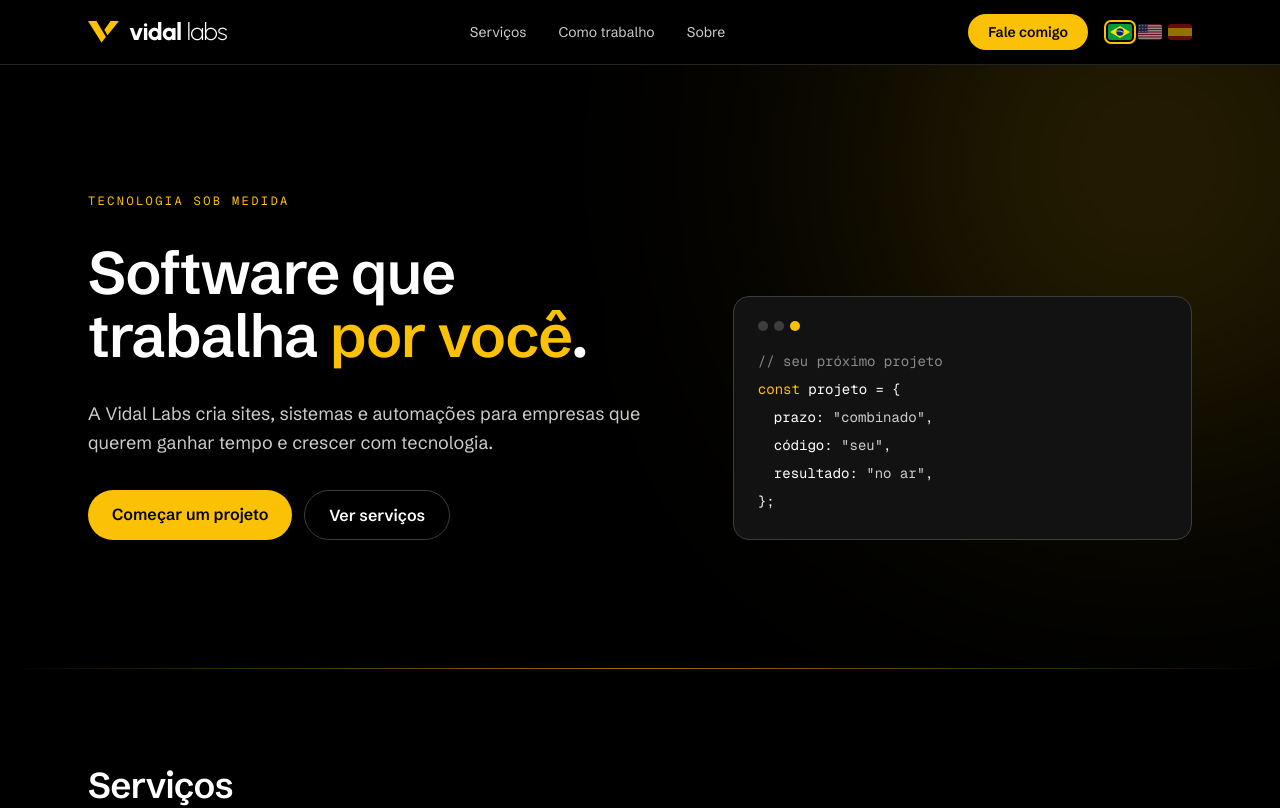
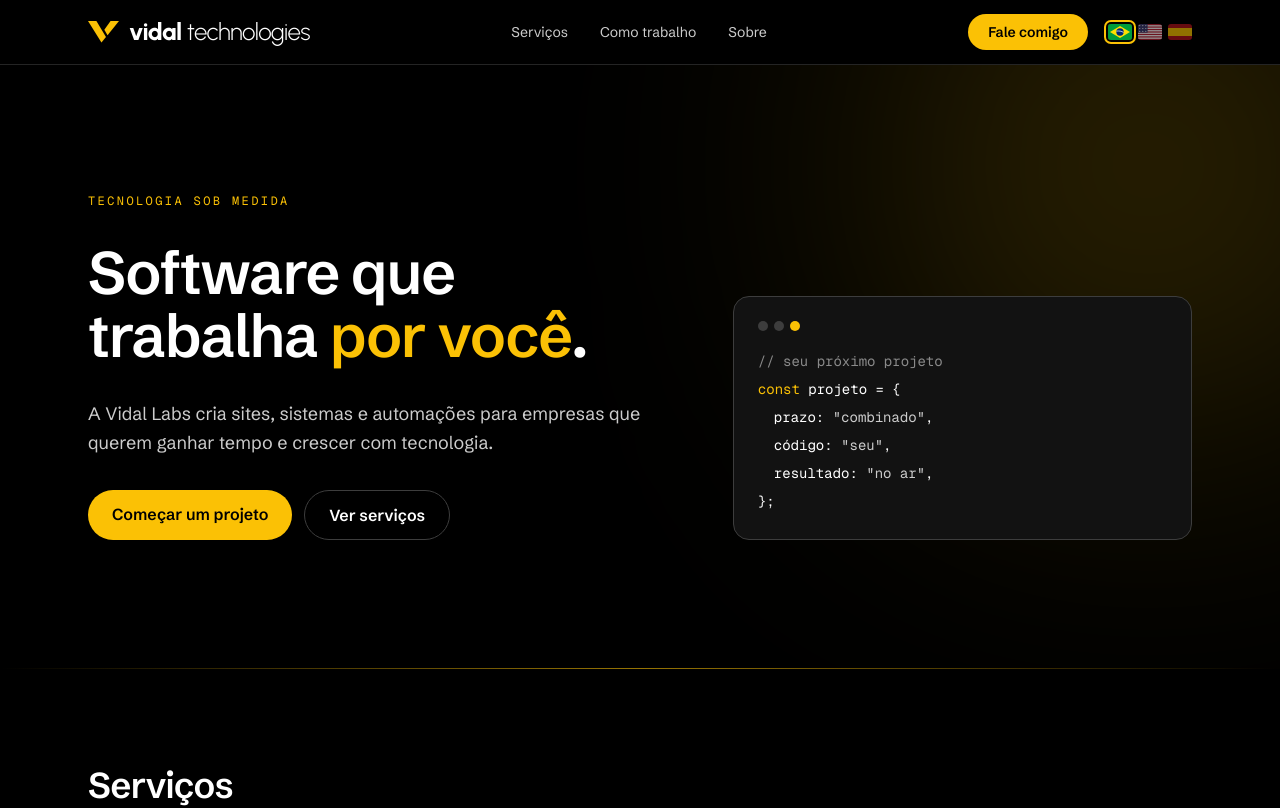
Before and after one commit to vidaltechnologies/vidaltechnologies-site, a Next.js app: page / in a window 1280 px wide. Shown: the top 808 px of the page. Built offline with nearby package versions, Linux system fonts and the light colour scheme.

Commit message:
Logo: trocar "vidal labs" por "vidal technologies"
Mesma fonte (Urbanist) e mesmo V dourado; só o texto do nome muda.

Co-Authored-By: Claude Opus 5.5 (1M context) <noreply@anthropic.com>
Claude-Session: https://claude.ai/code/session_01JwJTa3PbY1ij6qC6EeTHdF

```diff
--- a/src/components/home.tsx
+++ b/src/components/home.tsx
@@ -12,7 +12,7 @@ export function Home({ lang }: { lang: Locale }) {
         <div className="mx-auto flex h-16 max-w-6xl items-center justify-between gap-4 px-4 sm:px-6">
           <Link
             href={localePath(lang)}
-            aria-label="vidal labs"
+            aria-label="vidal technologies"
             className="flex items-center text-2xl leading-none"
           >
             <Logo />
--- a/src/components/logo.tsx
+++ b/src/components/logo.tsx
@@ -1,5 +1,5 @@
-// Marca "vidal labs": o V dourado desenhado em SVG (fica nítido em qualquer
-// tamanho) e o nome em texto, com "vidal" forte e "labs" fino.
+// Marca "vidal technologies": o V dourado desenhado em SVG (fica nítido em
+// qualquer tamanho) e o nome em texto, com "vidal" forte e "technologies" fino.
 
 export function LogoMark({ className }: { className?: string }) {
   return (
@@ -16,7 +16,7 @@ export function Logo({ className = "" }: { className?: string }) {
       <LogoMark className="h-[0.9em] w-auto text-accent" />
       <span className="font-logo leading-none tracking-tight">
         <span className="font-extrabold">vidal</span>
-        <span className="font-light"> labs</span>
+        <span className="font-light"> technologies</span>
       </span>
     </span>
   );
```
